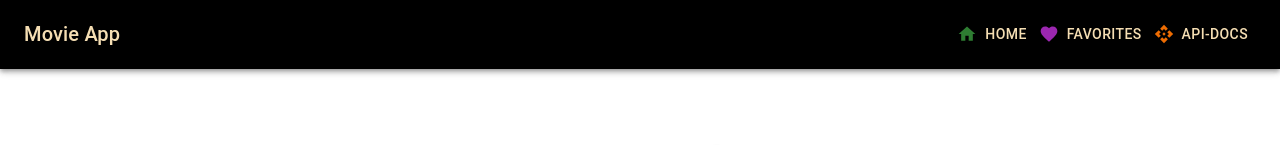
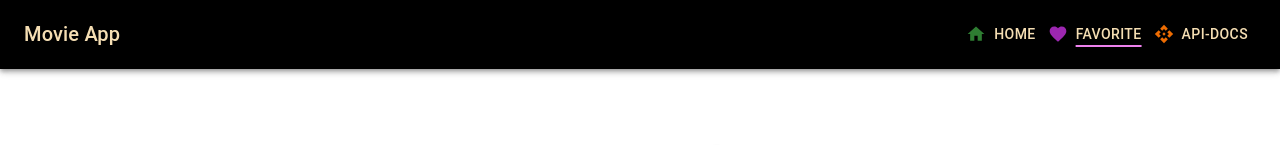
Before and after one commit to soumyabrata09/movie-db-react, a React (Vite) app: page /favorites in a window 1280 px wide. Shown: the top 145 px of the page. Built offline with nearby package versions, Linux system fonts and the light colour scheme.

Commit message:
Navigation Bar css modified

```diff
--- a/src/components/NavBar.jsx
+++ b/src/components/NavBar.jsx
@@ -1,10 +1,9 @@
-import { Link } from "react-router-dom";
+import { Link, NavLink } from "react-router-dom";
 import "../css/Navbar.css";
 import { AppBar, Button, Toolbar, Typography } from "@mui/material";
-import * as Icons from "@mui/icons-material";
+import { navItems } from "../configs/navItems";
 
 export const NavBar = () => {
-
   return (
     <AppBar position="static">
       <Toolbar className="navbar">
@@ -19,32 +18,25 @@ export const NavBar = () => {
         </Typography>
 
         {/* Navigation buttons */}
-        <Button
-          color="inherit"
-          component={Link}
-          to="/"
-          startIcon={<Icons.Home color="success" fontSize="large" />}
-        >
-          <span style={{ color: "wheat" }}>Home</span>
-        </Button>
-
-        <Button
-          color="inherit"
-          component={Link}
-          to="/favorites"
-          startIcon={<Icons.Favorite color="secondary" fontSize="large" />}
-        >
-          <span style={{ color: "wheat" }}>Favorites</span>
-        </Button>
-
-        <Button
-          color="inherit"
-          component={Link}
-          to="/docs"
-          startIcon={<Icons.Api color="warning" fontSize="large" />}
-        >
-            <span style={{color: "wheat"}}>api-docs</span>
-        </Button>
+        {navItems.map((item) => (
+          <Button
+            key={item.index}
+            color="inherit"
+            className="nav-link"
+            component={NavLink}
+            to={item.path}
+            startIcon={<item.icon color={item.iconColor} fontSize="large" />}
+            style={({ isActive }) =>
+              isActive
+                ? {
+                    textDecorationColor: `${item.activeTabUnderlineColor}`
+                  }
+                : {}
+            }
+          >
+            <span style={{ color: "wheat" }}>{item.label}</span>
+          </Button>
+        ))}
       </Toolbar>
     </AppBar>
   );
--- /dev/null
+++ b/src/configs/iconColors.js
@@ -0,0 +1,11 @@
+export const IconColors = {
+    INHERIT: "inherit",
+    INFO: "info",
+    WARNING: "warning",
+    SUCCESS: "success",
+    ERROR: "error",
+    PRIMARY: "primary",
+    SECONDARY: "secondary",
+    ACTION: "action",
+    DISABLED: "disabled"
+};
--- /dev/null
+++ b/src/configs/navItems.js
@@ -0,0 +1,29 @@
+import * as Icons from "@mui/icons-material";
+import { IconColors } from "./iconColors";
+
+export const navItems = [
+    {
+        index: 1,
+        icon: Icons.Home,
+        iconColor: IconColors.SUCCESS,
+        activeTabUnderlineColor: "green",
+        label: "Home",
+        path: "/"
+    },
+    {
+        index: 2,
+        icon: Icons.Favorite,
+        iconColor: IconColors.SECONDARY,
+        activeTabUnderlineColor: "violet",
+        label: "Favorite",
+        path: "/favorites"
+    },
+    {
+        index: 3,
+        icon: Icons.Api,
+        iconColor: IconColors.WARNING,
+        activeTabUnderlineColor: "orange",
+        label: "Api-Docs",
+        path: "/docs"
+    }
+];
--- a/src/css/Navbar.css
+++ b/src/css/Navbar.css
@@ -25,10 +25,15 @@
   padding: 0.5rem 1rem;
   border-radius: 4px;
   transition: background-color 0.2s;
-}
 
-.nav-link:hover {
-  background-color: rgba(255, 255, 255, 0.1);
+  &:hover {
+    background-color: lightslategray;
+  }
+
+  &.active {
+    text-decoration: underline 2px;
+    text-underline-offset: 6px;
+  }
 }
 
 @media (max-width: 768px) {
```
